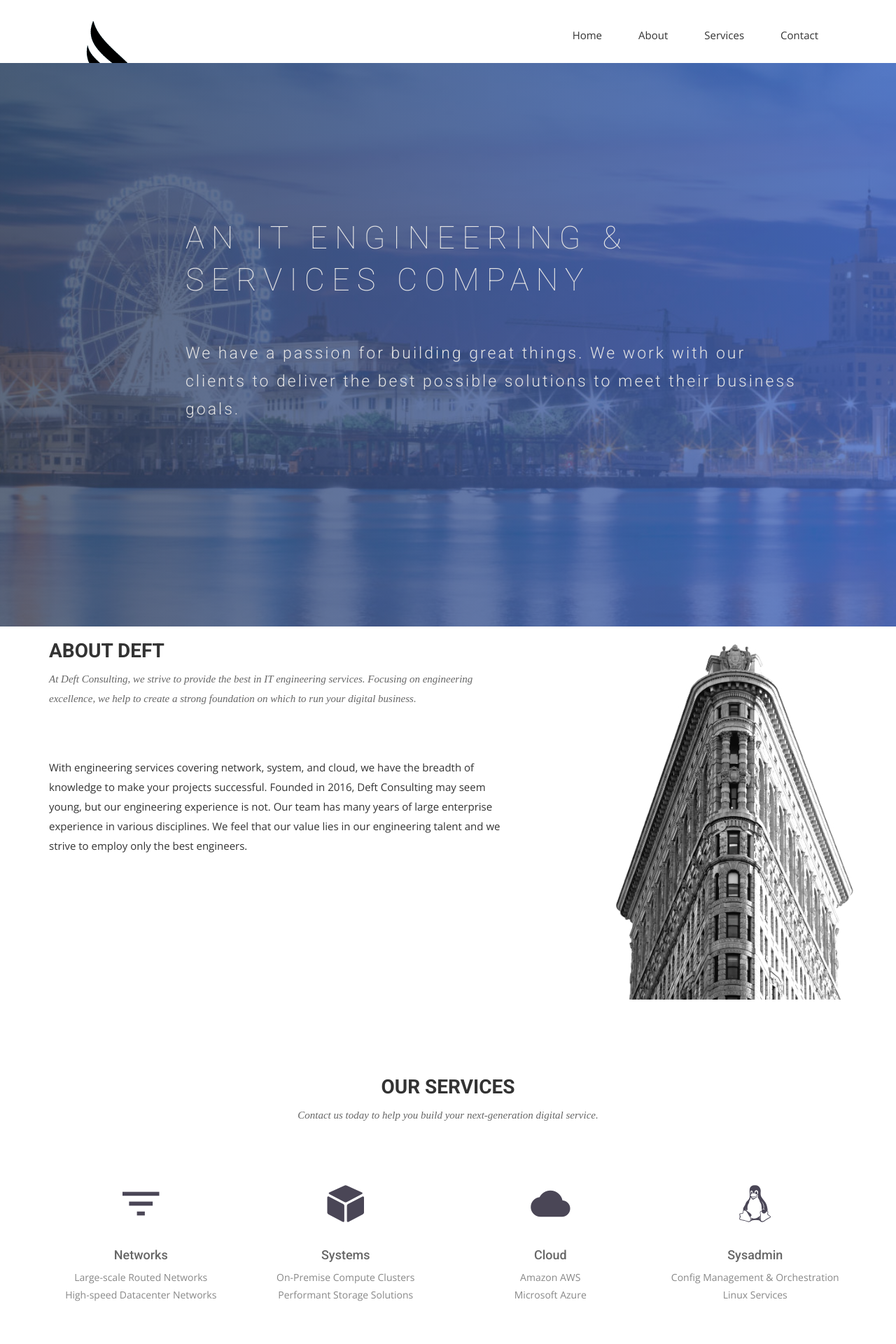
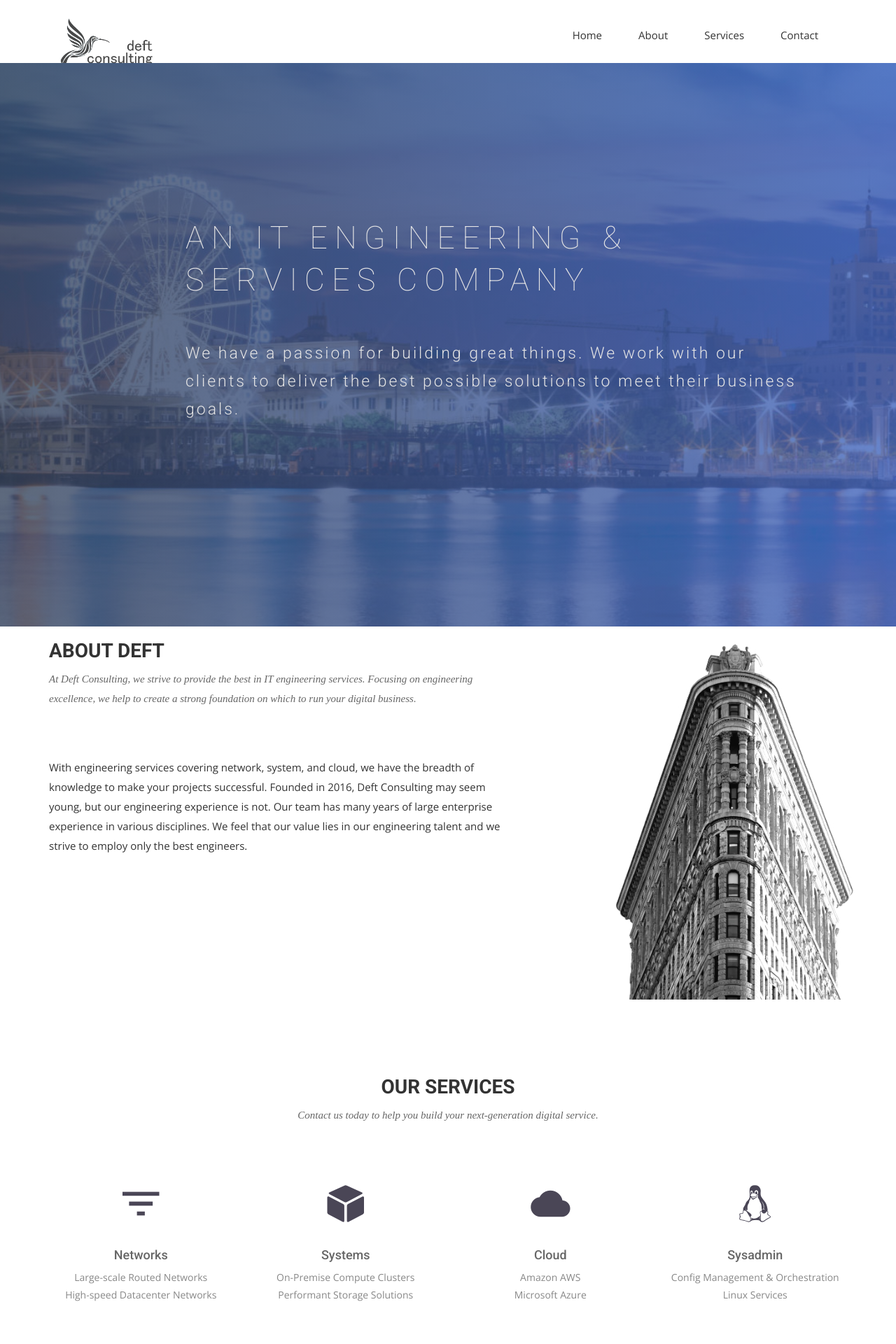
Before and after one commit to deftconsulting/deftconsulting.github.io, a Jekyll site: the page built from index.html, in a window 1280 px wide. Shown: the top 1920 px of the page at 70% size. Built offline with Jekyll 4.4.1, drawn with Linux system fonts in a browser that asks for light colours; nearby versions of some CDN libraries; some web fonts are replaced.

Commit message:
fixing logo

```diff
--- a/_includes/header.html
+++ b/_includes/header.html
@@ -15,7 +15,7 @@
             <span class="icon-bar"></span>
             </button>
             <a class="navbar-brand" href="/index.html">
-              <img src="{{ site.baseurl }}/img/hummingbird-logo.png" alt="Hummingbird">
+              <img src="{{ site.baseurl }}/img/hummingbird-logo-grey.png" alt="Hummingbird" width="28%">
             </a>
           </div>
             <!-- Collect the nav links, forms, and other content for toggling -->
```
Also changed, not shown: img/hummingbird-logo-grey.png (added).
